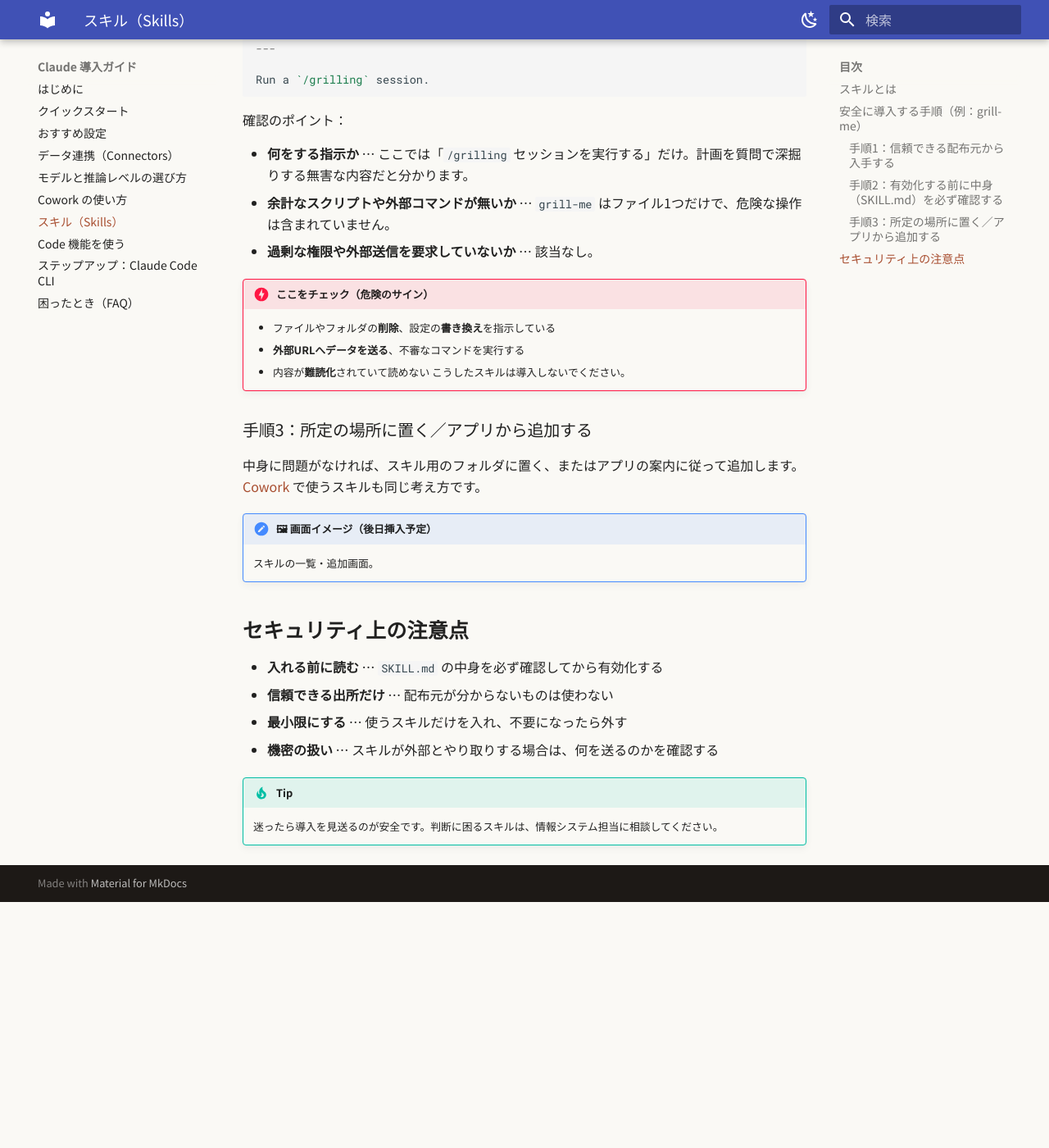
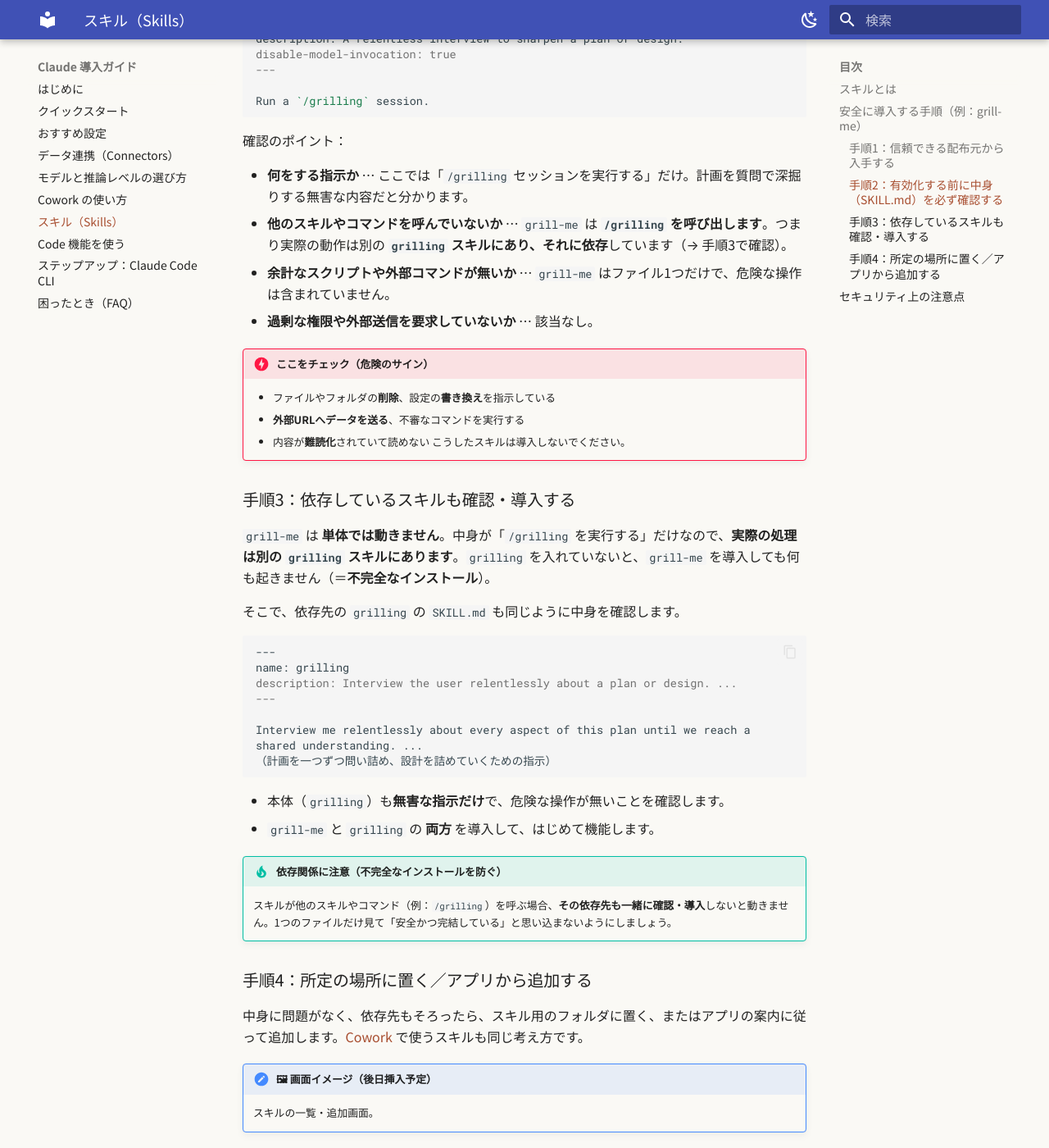
Before and after one commit to redjp/claude_setup_guide, an MkDocs documentation site: the page built from docs/skills.md, in a window 1280 px wide and 1400 px high, scrolled down 852 px. Shown: the whole window at 82% size. Built offline with MkDocs 1.6.1 and Material for MkDocs 9.7.7, drawn with Linux system fonts in a browser that asks for light colours; before the commit the page ends 1952 px from its top, so only the background shows below that; some of the changed text lies outside the part shown.

Commit message:
Fix Skills example: document grill-me's dependency on grilling
grill-me は /grilling を呼ぶラッパーで grilling スキルに依存。依存先の確認・導入手順（手順3）を新設し、不完全インストール防止の注意も追加。

Co-Authored-By: Claude Opus 4.8 <noreply@anthropic.com>

````diff
--- a/docs/skills.md
+++ b/docs/skills.md
@@ -8,7 +8,7 @@
 
 ## 安全に導入する手順（例：grill-me）
 
-ここでは、計画を厳しく問い詰めて磨き上げる **`grill-me`** スキルを例に、安全な導入の流れを示します。
+ここでは、計画を厳しく問い詰めて磨き上げる **`grill-me`**（実際の処理を呼び出す“ショートカット”スキル）を例に、安全な導入の流れを示します。**他のスキルに依存するケース**の確認方法も学べます。
 
 ### 手順1：信頼できる配布元から入手する
 
@@ -31,6 +31,7 @@ Run a `/grilling` session.
 確認のポイント：
 
 - **何をする指示か** … ここでは「`/grilling` セッションを実行する」だけ。計画を質問で深掘りする無害な内容だと分かります。
+- **他のスキルやコマンドを呼んでいないか** … `grill-me` は **`/grilling` を呼び出します**。つまり実際の動作は別の **`grilling` スキルにあり、それに依存**しています（→ 手順3で確認）。
 - **余計なスクリプトや外部コマンドが無いか** … `grill-me` はファイル1つだけで、危険な操作は含まれていません。
 - **過剰な権限や外部送信を要求していないか** … 該当なし。
 
@@ -40,9 +41,32 @@ Run a `/grilling` session.
     - 内容が**難読化**されていて読めない
     こうしたスキルは導入しないでください。
 
-### 手順3：所定の場所に置く／アプリから追加する
+### 手順3：依存しているスキルも確認・導入する
 
-中身に問題がなければ、スキル用のフォルダに置く、またはアプリの案内に従って追加します。[Cowork](cowork.md) で使うスキルも同じ考え方です。
+`grill-me` は **単体では動きません**。中身が「`/grilling` を実行する」だけなので、**実際の処理は別の `grilling` スキルにあります**。`grilling` を入れていないと、`grill-me` を導入しても何も起きません（＝**不完全なインストール**）。
+
+そこで、依存先の `grilling` の `SKILL.md` も同じように中身を確認します。
+
+```markdown
+---
+name: grilling
+description: Interview the user relentlessly about a plan or design. ...
+---
+
+Interview me relentlessly about every aspect of this plan until we reach a
+shared understanding. ...
+（計画を一つずつ問い詰め、設計を詰めていくための指示）
+```
+
+- 本体（`grilling`）も**無害な指示だけ**で、危険な操作が無いことを確認します。
+- `grill-me` と `grilling` の **両方** を導入して、はじめて機能します。
+
+!!! tip "依存関係に注意（不完全なインストールを防ぐ）"
+    スキルが他のスキルやコマンド（例：`/grilling`）を呼ぶ場合、**その依存先も一緒に確認・導入**しないと動きません。1つのファイルだけ見て「安全かつ完結している」と思い込まないようにしましょう。
+
+### 手順4：所定の場所に置く／アプリから追加する
+
+中身に問題がなく、依存先もそろったら、スキル用のフォルダに置く、またはアプリの案内に従って追加します。[Cowork](cowork.md) で使うスキルも同じ考え方です。
 
 !!! note "🖼 画面イメージ（後日挿入予定）"
     スキルの一覧・追加画面。
@@ -50,6 +74,7 @@ Run a `/grilling` session.
 ## セキュリティ上の注意点
 
 - **入れる前に読む** … `SKILL.md` の中身を必ず確認してから有効化する
+- **依存先も確認** … 他のスキルやコマンドを呼ぶスキルは、その**依存先もそろえて**確認・導入する（でないと動かない／不完全になる）
 - **信頼できる出所だけ** … 配布元が分からないものは使わない
 - **最小限にする** … 使うスキルだけを入れ、不要になったら外す
 - **機密の扱い** … スキルが外部とやり取りする場合は、何を送るのかを確認する
````
